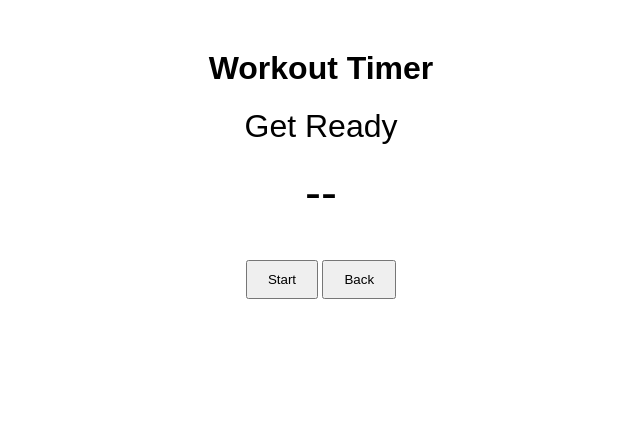
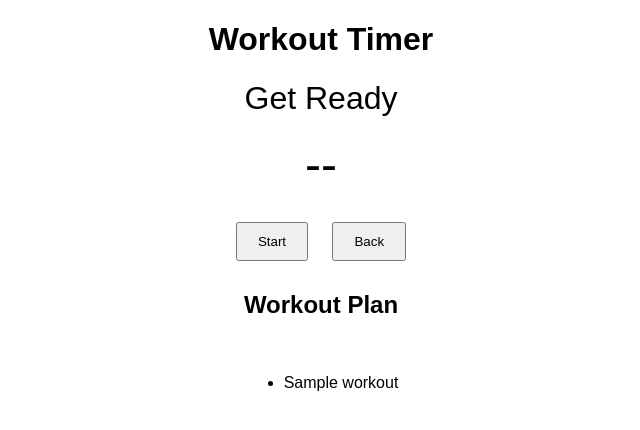
Before and after one commit to dafioram/workoutapp, a Flask app: template templates/timer.html in a window 1280 px wide. Shown: the top 430 px of the page, without its empty margins (319-959 px from the left). Run offline with Flask 3, Linux system fonts and the light colour scheme; the template is opened without the code that fills it: most values are stand-ins (such as "Sample title", 1, 10 or a date in 2020).

Commit message:
save at end of workout, rename buttons a bit

```diff
--- a/app.py
+++ b/app.py
@@ -84,6 +84,24 @@ def timer():
                            ex_duration=ex_duration,
                            rest_duration=rest_duration,
                            set_rest=set_rest)
+
+@app.route("/save_current_workout", methods=["POST"])
+def save_current_workout():
+    workout = session.get("current_workout")
+    if not workout:
+        return jsonify({"status": "no workout"})
+
+    num_sets = session.get("num_sets", 1)
+    ex_duration = session.get("ex_duration", 30)
+    rest_duration = session.get("rest_duration", 15)
+    set_rest = session.get("set_rest", 60)
+
+    save_workout(workout, num_sets, ex_duration, rest_duration, set_rest)
+
+    # clear the session workout after saving
+    session.pop("current_workout", None)
+
+    return jsonify({"status": "saved"})
 
 @app.route('/exercises')
 def exercises():
--- a/templates/index.html
+++ b/templates/index.html
@@ -28,11 +28,11 @@
 
     <button type="submit" name="generate" value="1">Generate / Redraw</button>
     {% if workout %}
-      <button type="submit" name="save" value="1">Save Workout</button>
+      <button type="submit" name="save" value="1">Save Workout (manual log)</button>
     {% endif %}
 	{% if workout %}
 	<a href="{{ url_for('timer') }}">
-    <button type="button">Start Timer</button>
+    <button type="button">Start Workout (automatic log)</button>
 	</a>
 	{% endif %}
   </form>
--- a/templates/timer.html
+++ b/templates/timer.html
@@ -3,11 +3,14 @@
 <head>
   <title>Workout Timer</title>
   <style>
-    body { font-family: sans-serif; text-align: center; margin-top: 50px; }
+    body { font-family: sans-serif; text-align: center; margin-top: 20px; }
     #exercise { font-size: 2em; margin: 20px 0; }
     #time { font-size: 3em; margin: 20px 0; }
     #next { color: gray; margin: 10px 0; }
-    button { padding: 10px 20px; margin-top: 20px; }
+    button { padding: 10px 20px; margin: 10px; }
+    ul { text-align: left; display: inline-block; margin-top: 30px; }
+    li { margin: 5px 0; }
+    .current { font-weight: bold; color: darkred; }
   </style>
 </head>
 <body>
@@ -17,6 +20,13 @@
   <div id="next"></div>
   <button onclick="startWorkout()">Start</button>
   <button onclick="location.href='{{ url_for('index') }}'">Back</button>
+
+  <h2>Workout Plan</h2>
+  <ul id="workoutList">
+    {% for ex in workout %}
+      <li id="ex-{{ loop.index0 }}">{{ ex.name }}</li>
+    {% endfor %}
+  </ul>
 
   <script>
     const workout = {{ workout|tojson }};
@@ -43,11 +53,14 @@
           timeLeft = setRest;
           document.getElementById("exercise").innerText = `Rest Between Sets`;
           document.getElementById("next").innerText = `Set ${currentSet+1} starts soon`;
+          highlightCurrent(-1);
           tick();
         } else {
           document.getElementById("exercise").innerText = "Workout Complete!";
           document.getElementById("time").innerText = "";
           document.getElementById("next").innerText = "";
+          highlightCurrent(-1);
+          autoSaveWorkout();
         }
         return;
       }
@@ -59,6 +72,7 @@
       document.getElementById("next").innerText = (currentIndex < workout.length - 1)
           ? `Next: ${workout[currentIndex+1].name}`
           : (currentSet < numSets ? "Next: Rest Between Sets" : "Last exercise!");
+      highlightCurrent(currentIndex);
       tick();
     }
 
@@ -67,6 +81,7 @@
       timeLeft = restDuration;
       document.getElementById("exercise").innerText = `Rest`;
       document.getElementById("next").innerText = `Next: ${workout[currentIndex].name}`;
+      highlightCurrent(-1);
       tick();
     }
 
@@ -96,6 +111,28 @@
       const s = sec % 60;
       return `${m}:${s.toString().padStart(2,"0")}`;
     }
+
+    function highlightCurrent(index) {
+      const items = document.querySelectorAll("#workoutList li");
+      items.forEach((li, i) => {
+        if (i === index) {
+          li.classList.add("current");
+        } else {
+          li.classList.remove("current");
+        }
+      });
+    }
+
+    function autoSaveWorkout() {
+      fetch("{{ url_for('save_current_workout') }}", { method: "POST" })
+        .then(res => res.json())
+        .then(data => {
+          console.log("Auto-save:", data);
+          if (data.status === "saved") {
+            document.getElementById("next").innerText = "Workout saved!";
+          }
+        });
+    }
   </script>
 </body>
 </html>
```
